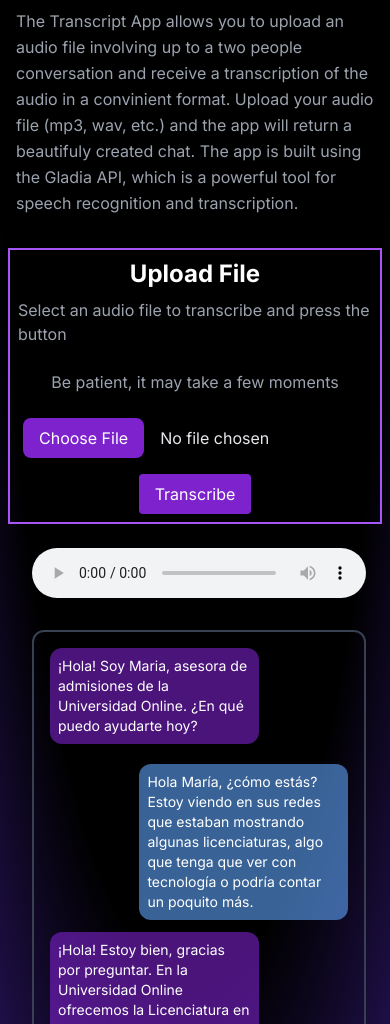
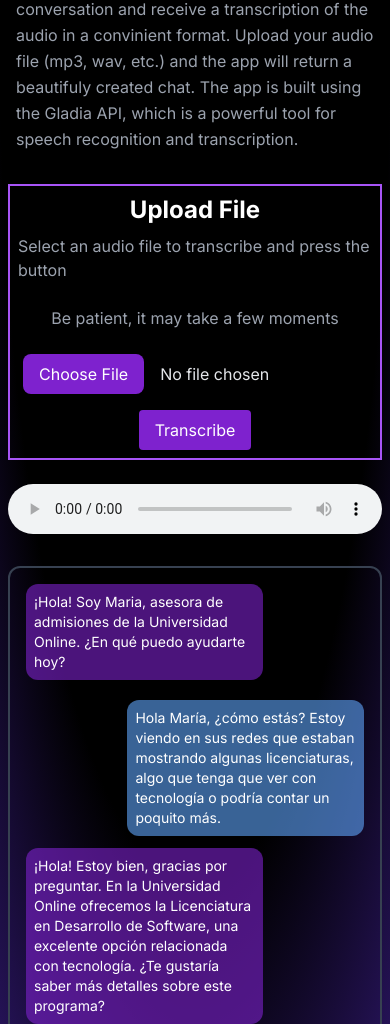
Before and after one commit to mati-farias/AudioTranscription-app, a Next.js app: page / in a window 390 px wide. Shown: the part 136-1160 px from the top of the page. Built offline with nearby package versions, Linux system fonts and the light colour scheme.

Commit message:
fixed responsiveness

```diff
--- a/src/app/components/AudioPlayerContainer.tsx
+++ b/src/app/components/AudioPlayerContainer.tsx
@@ -21,7 +21,7 @@ const AudioPlayerContainer: React.FC<AudioPlayerContainerProps> = ({src, message
   };
 
   return (
-    <div className='container flex flex-col gap-4 px-4 m-4 md:px-8'>
+    <div className='container flex flex-col gap-4'>
       <AudioPlayer ref={playerRef} src={src} />
       <Transcription messages={messages} onSeek={handleSeek} />
     </div>
--- a/src/app/components/HomeContainer.tsx
+++ b/src/app/components/HomeContainer.tsx
@@ -22,14 +22,14 @@ function HomeContainer() {
   }, [filePath]);
 
   return (
-    <div className='container mb-6 w-screen'>
+    <div className='container mb-6 w-screen px-2 lg:px-0'>
       <div className='mb-6 text-white'>
         <SubmitAudio
           label='Upload File'
           uploadFileName='theFiles'
         />
       </div>
-      <div className='mb-6 mr-6'>
+      <div className='mb-6 '>
         <AudioPlayerContainer
           src={myFileLocation}
           messages={messages}
--- a/src/app/components/SubmitAudio.tsx
+++ b/src/app/components/SubmitAudio.tsx
@@ -153,7 +153,7 @@ export const SubmitAudio: React.FC<SubmitAudioProps> = ({
   };
 
   return (
-    <div className='flex items-center justify-center h-auto border-purple-500 border-2 p-2 m-2'>
+    <div className='flex items-center justify-center h-auto border-purple-500 border-2 p-2 my-2'>
       <form
         onSubmit={onSubmitHandler}
         className='flex flex-col items-center justify-center w-full max-w-full'
@@ -165,7 +165,7 @@ export const SubmitAudio: React.FC<SubmitAudioProps> = ({
         <p className='text-gray-400 mb-6'>
           Be patient, it may take a few moments
         </p>
-        <div className='flex flex-col md:flex-row items-center justify-center w-full'>
+        <div className='flex flex-col lg:flex-row items-center justify-center w-full'>
           <input
             id='file-upload'
             type='file'
--- a/src/app/page.tsx
+++ b/src/app/page.tsx
@@ -6,9 +6,9 @@ const Home = () => {
 
 
   return (
-    <div className='container mx-auto px-4 flex flex-col items-center justify-center w-screen'>
+    <div className='container mx-auto px-4 flex flex-col items-center justify-center w-screen pt-4 lg:pt-0'>
       <div className='w-full mb-6 flex flex-col items-center justify-center'>
-        <h1 className='text-6xl md:text-8xl font-bold text-white mb-6'>Transcript App</h1>{' '}
+        <h1 className='text-4xl lg:text-6xl text-white font-bold lg:text-white mb-6'>Transcript App</h1>
 
         <p className='text-gray-400 leading-relaxed'>
 
```
